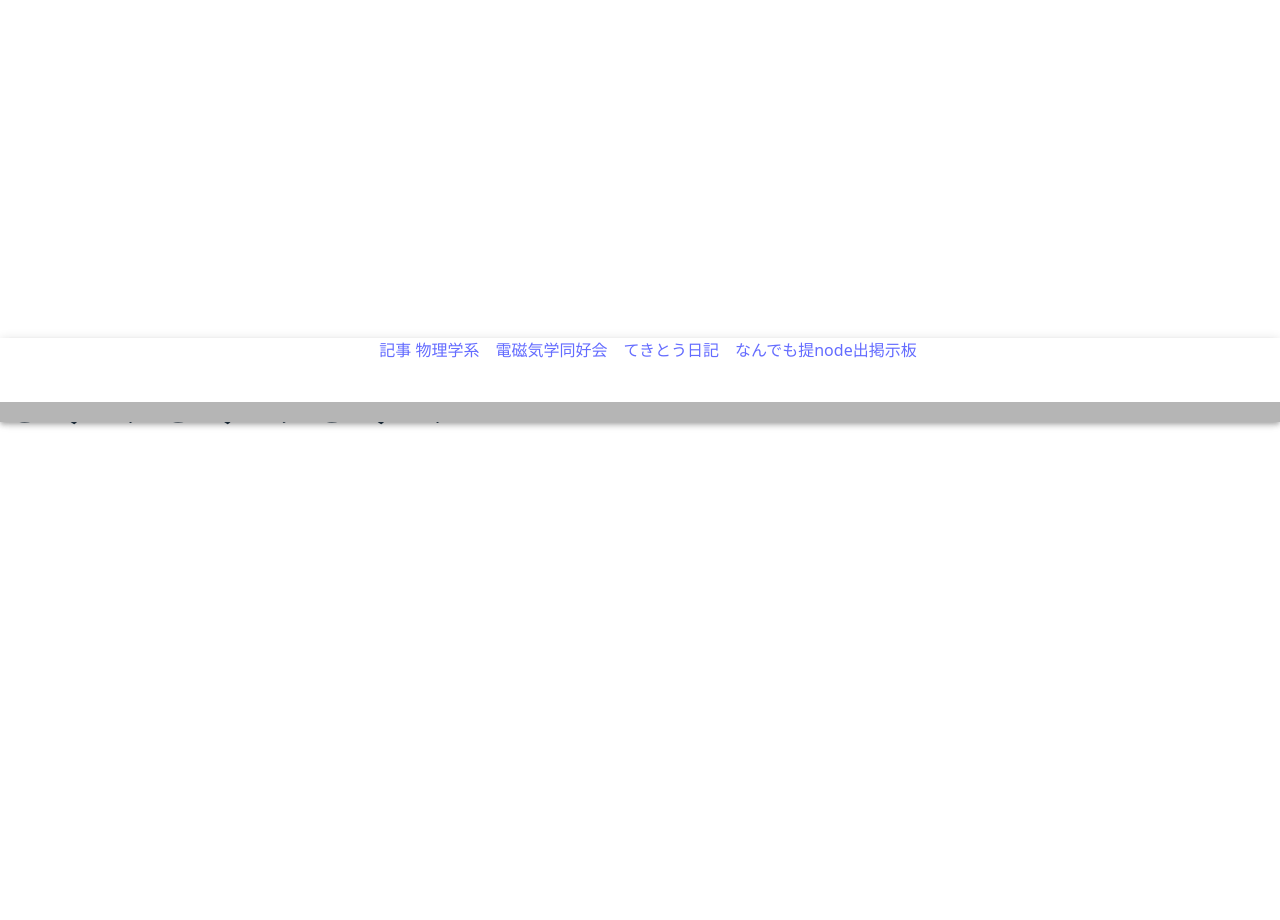
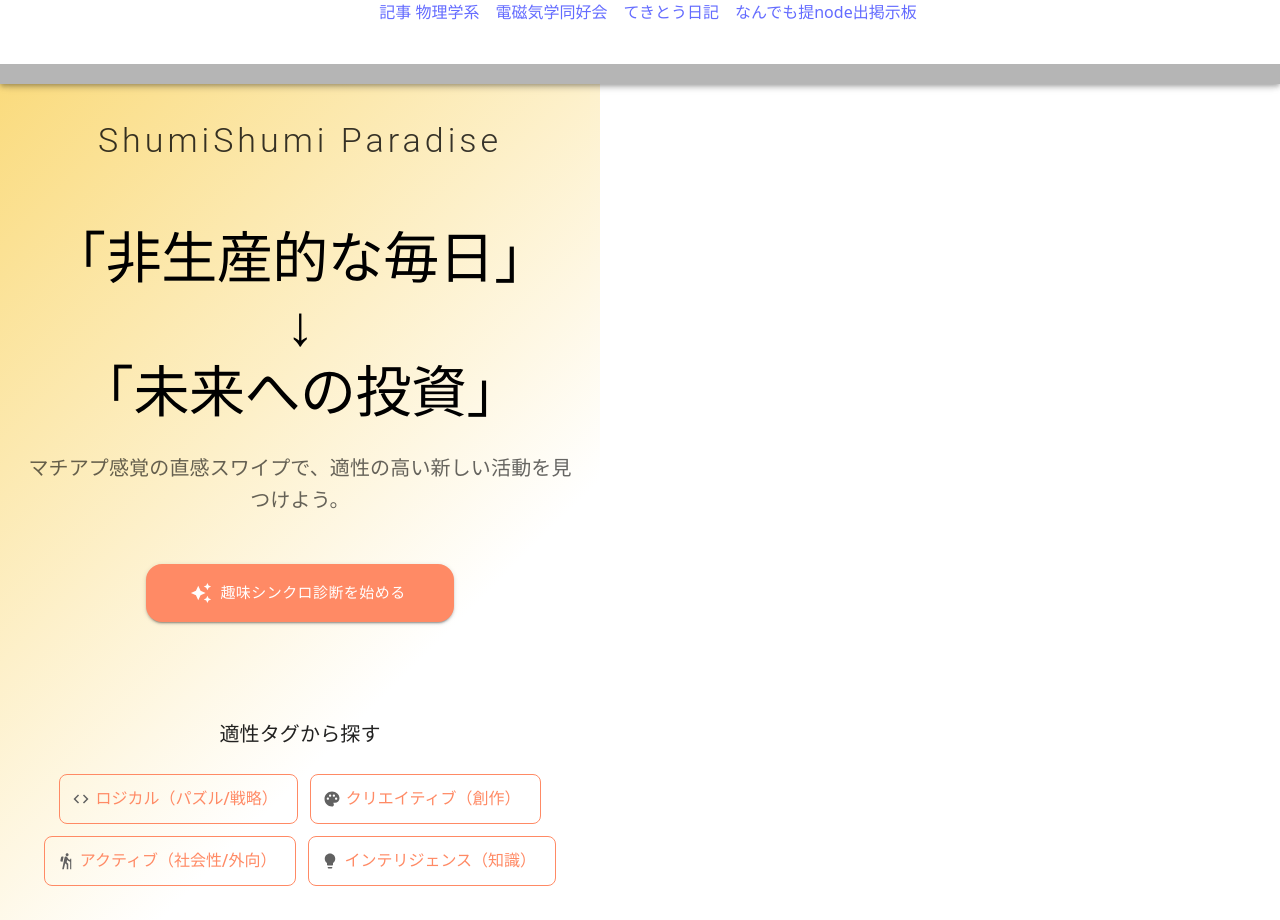
Before and after one commit to hikarukitamura-0/Hack-U-2025, a React (Vite) app in the folder syumi2para/: page / in a window 1280 px wide. Before the commit the page ends 800 px from the top, so only its background shows below. Built offline with nearby package versions, Linux system fonts and the light colour scheme.

Commit message:
ホーム画面UI仮作成

```diff
--- a/syumi2para/package.json
+++ b/syumi2para/package.json
@@ -12,6 +12,7 @@
   "dependencies": {
     "@emotion/react": "^11.14.0",
     "@emotion/styled": "^11.14.1",
+    "@mui/icons-material": "^7.3.6",
     "@mui/material": "^7.3.6",
     "lucide-react": "^0.561.0",
     "react": "^19.2.0",
--- a/syumi2para/src/pages/home.tsx
+++ b/syumi2para/src/pages/home.tsx
@@ -1,11 +1,168 @@
+import React from 'react';
+import {
+  Box,
+  Typography,
+  Button,
+  Container,
+  Stack,
+  Chip,
+  styled,
+  useTheme,
+} from '@mui/material';
+import { AutoAwesome, Code, Palette, Hiking, Lightbulb } from '@mui/icons-material';
 
-import { Box, } from '@mui/material';
+// 暖色系のカスタムテーマカラーを定義 (MUIのテーマ設定をオーバーライドする想定)
+// ここではカスタムカラーを直接定義します
+const WARM_ACCENT_COLOR = '#FF8A65'; // テラコッタ/濃いアプリコット
+const WARM_HOVER_COLOR = '#E67A5A';
 
-const Home = () => {
+// 抽象的な背景グラデーションを適用するBox
+const GradientBackground = styled(Box)(({ theme }) => ({
+  // #FADA7A (明るいアプリコット) を基点とし、白へフェードアウトする暖色系グラデーション
+  background: `linear-gradient(135deg, #FADA7A 0%, ${theme.palette.background.default} 70%)`,
+  minHeight: '100vh',
+  padding: theme.spacing(4, 0),
+}));
+
+// ダミーの趣味カテゴリ (適性タグを意識)
+const hobbyCategories = [
+  { name: 'ロジカル（パズル/戦略）', icon: <Code sx={{ fontSize: 18 }} /> },
+  { name: 'クリエイティブ（創作）', icon: <Palette sx={{ fontSize: 18 }} /> },
+  { name: 'アクティブ（社会性/外向）', icon: <Hiking sx={{ fontSize: 18 }} /> },
+  { name: 'インテリジェンス（知識）', icon: <Lightbulb sx={{ fontSize: 18 }} /> },
+];
+
+const Home: React.FC = () => {
+  const theme = useTheme();
+
   return (
-  <Box>
-    <h1> しゅみしゅみしゅみ </h1>
-  </Box>
+    <GradientBackground
+    sx={{
+      mt:7
+    }}>
+      {/* 画面中央に配置するコンテンツコンテナ (スマホサイズを想定) */}
+      <Container maxWidth="sm">
+        <Stack spacing={8}>
+          {/* 1. タイトルロゴ (ミニマルな構成) */}
+          <Box sx={{ textAlign: 'center', pt: 4 }}>
+            <Typography
+              variant="h4"
+              component="h1"
+              color="text.primary"
+              // 極細のフォントウェイトで高級感を演出
+              sx={{ fontWeight: 300, letterSpacing: 4, opacity: 0.9 }}
+            >
+              ShumiShumi Paradise
+            </Typography>
+          </Box>
+
+          {/* 2. ファーストビュー：強いキャッチコピーとメインCTA */}
+          <Box sx={{ textAlign: 'center', my: 4 }}>
+            <Typography
+              variant="h2"
+              component="p"
+              // 大見出しは極めて太く、余白を大胆に使用
+              sx={{
+                fontWeight: 800,
+                fontSize: { xs: '2.5rem', sm: '3.5rem' },
+                lineHeight: 1.2,
+                mb: 3,
+                color: '#000000ff'
+              }}
+            >
+              {'「非生産的な毎日」'}
+              <br/>
+              {'↓'}
+              <br/>
+              {'「未来への投資」'}
+
+            </Typography>
+            <Typography
+              variant="h6"
+              component="p"
+              color="text.secondary"
+              sx={{ fontWeight: 400, mb: 6 }}
+            >
+              マチアプ感覚の直感スワイプで、適性の高い新しい活動を見つけよう。
+            </Typography>
+
+            {/* 行動ボタンは1つだけ、暖色系のアクセントカラーを適用 */}
+            <Button
+              variant="contained"
+              size="large"
+              startIcon={<AutoAwesome />}
+              // ここにスワイプ画面への遷移ロジックを実装
+              onClick={() => console.log('スワイプ開始')}
+              sx={{
+                py: 2,
+                px: 6,
+                fontWeight: 700,
+                borderRadius: 4,
+                // 暖色系のアクセントカラーを適用
+                backgroundColor: WARM_ACCENT_COLOR,
+                '&:hover': {
+                  backgroundColor: WARM_HOVER_COLOR,
+                }
+              }}
+            >
+              趣味シンクロ診断を始める
+            </Button>
+          </Box>
+
+          {/* 3. カテゴリ別検索セクション */}
+          <Box sx={{ pt: 4, textAlign: 'left' }}>
+            <Typography
+              variant="h6"
+              sx={{
+                fontWeight: 700,
+                mb: 3,
+                textAlign: 'center',
+                color: 'text.primary'
+              }}
+            >
+            適性タグから探す
+            </Typography>
+
+            {/* FlexBoxとBoxを使用してカテゴリチップを配置 */}
+            <Box
+              sx={{
+                display: 'flex',
+                flexWrap: 'wrap',
+                justifyContent: 'center',
+                gap: 1.5,
+              }}
+            >
+              {hobbyCategories.map((category) => (
+                <Box key={category.name}>
+                  <Chip
+                    label={category.name}
+                    icon={category.icon}
+                    variant="outlined"
+                    // チップの枠線も暖色系で統一感を出す
+                    sx={{
+                      px: 1,
+                      py: 3,
+                      fontSize: '1rem',
+                      fontWeight: 500,
+                      borderRadius: 2,
+                      borderColor: WARM_ACCENT_COLOR,
+                      color: WARM_ACCENT_COLOR,
+                      '&:hover': {
+                        backgroundColor: `${WARM_ACCENT_COLOR}15`,
+                      }
+                    }}
+                    // ここにカテゴリ検索ロジックを実装
+                    onClick={() => console.log(`${category.name}で検索`)}
+                  />
+                </Box>
+              ))}
+            </Box>
+          </Box>
+
+        </Stack>
+      </Container>
+    </GradientBackground>
   );
-}
+};
+
 export default Home;
```
Also changed, not shown: 1 other file (tests, documents, lock files or other folders).
